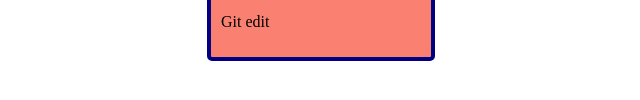
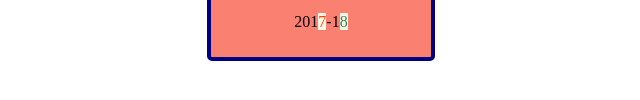
Before and after one commit to VasilikiLoukoumi/loadJson, a plain HTML site: page index.html in a window 1280 px wide. Shown: the part 314-414 px from the top of the page, without its empty margins (319-959 px from the left). Drawn offline with Linux system fonts and the light colour scheme.

Commit message:
added a p element containing dates

```diff
--- a/customStyle.css
+++ b/customStyle.css
@@ -16,3 +16,15 @@ img{
 h3{
 	text-align:center;
 }
+p{
+	text-align:center;
+}
+#seven{
+	color: OrangeRed;
+}
+#eight{
+	color: SeaGreen;
+}
+.numbers{
+	background-color:OldLace;
+}
--- a/index.html
+++ b/index.html
@@ -11,7 +11,7 @@
 
 <ul>
 </ul>
-<p>Git edit</p>
+<p>201<span id="seven" class="numbers">7</span>-1<span id="eight" class="numbers">8</span></p>
 </div>
 <script type="text/javascript" src="script.js">
 
```
Also changed, not shown: 1 other file.
